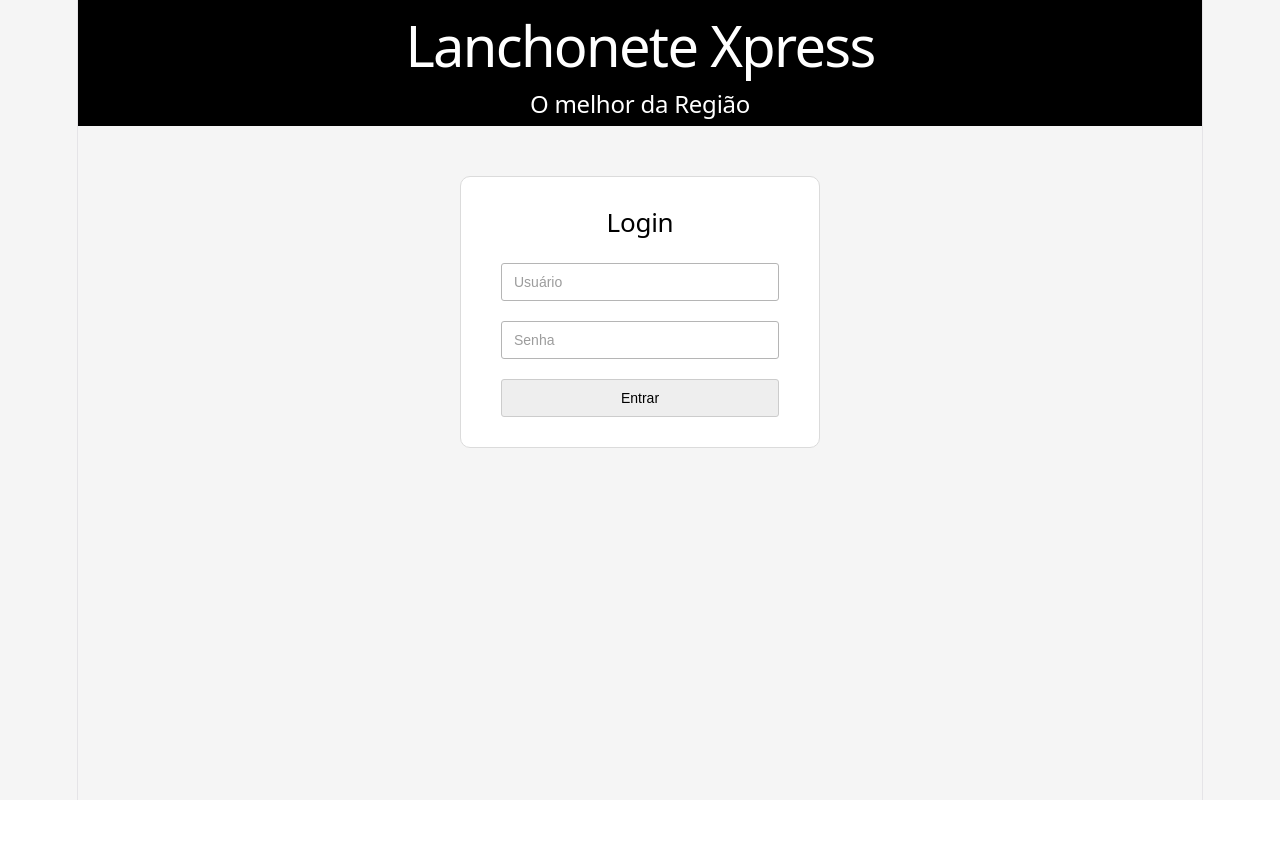
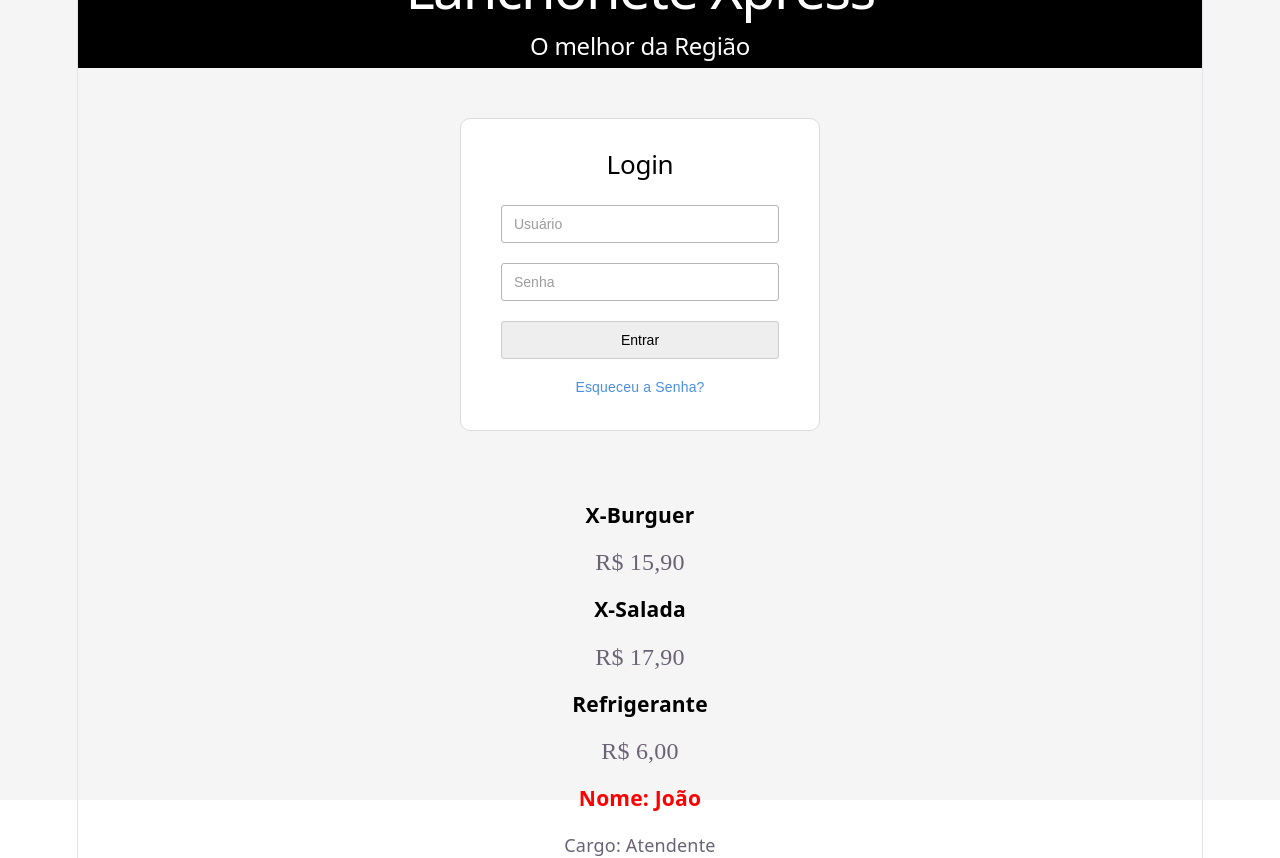
Before and after one commit to micaellima-ai/PROJETO-PA, a React (Vite) app: page / in a window 1280 px wide. Before the commit the page ends 800 px from the top, so only its background shows below. Built offline with nearby package versions, Linux system fonts and the light colour scheme.

Commit message:
atualização aula 20

```diff
--- a/src/App.jsx
+++ b/src/App.jsx
@@ -1,5 +1,8 @@
 import Header from "./components/Header";
 import Login from "./components/login";
+import CardProd from "./components/CardProd";
+import Funcionarios from "./components/Funcionarios";
+
 
 function App() {
   return (
@@ -8,6 +11,13 @@ function App() {
         subtitulo= "O melhor da Região"/>
 
       <Login login="Login"/>
+
+      <CardProd lanche="X-Burguer" valor="R$ 15,90" />
+      <CardProd lanche="X-Salada" valor="R$ 17,90" />
+      <CardProd lanche="Refrigerante" valor="R$ 6,00" />
+
+      <Funcionarios nome="João" cargo="Atendente"/>
+
     </>
 
   )
--- /dev/null
+++ b/src/components/CardProd.css
@@ -0,0 +1,13 @@
+.lanches{
+    text-align: center;
+}
+
+.lanches h3{
+    color: black;
+    font-weight: bold;
+}
+
+.lanches p{
+    font-size: x-large;
+    font-family: 'Times New Roman', Times, serif;
+}
--- /dev/null
+++ b/src/components/CardProd.jsx
@@ -0,0 +1,15 @@
+import './CardProd.css'
+
+function CardProd(props) {
+    return (
+        <>
+            <div className='lanches'>
+
+                <h3>{props.lanche}</h3>
+                <p>{props.valor}</p>
+
+            </div>
+        </>
+    )
+}
+export default CardProd
--- /dev/null
+++ b/src/components/Funcionarios.css
@@ -0,0 +1,9 @@
+.funci{
+    text-align: center;
+
+}
+
+.funci h3{
+    font-weight: bold;
+    color: rgb(255, 0, 0);
+}
--- /dev/null
+++ b/src/components/Funcionarios.jsx
@@ -0,0 +1,15 @@
+import './Funcionarios.css'
+
+function Funcionarios(props) {
+    return (
+        <>
+            <div className='funci'>
+
+                <h3>Nome: {props.nome}</h3>
+                <p>Cargo: {props.cargo}</p>
+
+            </div>
+        </>
+    )
+}
+export default Funcionarios
--- a/src/components/Header.css
+++ b/src/components/Header.css
@@ -1,5 +1,5 @@
 .titulo{
-    background-color: black;
+    background-color: rgb(0, 0, 0);
 
 }
 
--- a/src/components/Login.css
+++ b/src/components/Login.css
@@ -1,7 +1,7 @@
 
 body {
     margin: 0;
-    background-color: #f5f5f5; /* Um fundo levemente cinza para destacar o card branco */
+    background-color: #f5f5f5;
     display: flex;
     justify-content: center;
     align-items: center;
@@ -66,3 +66,16 @@ body {
 #bt_enviar:hover {
     background-color: #e2e2e2;
 }
+.login a {
+    text-align: center;
+    margin-top: 15px;
+    font-size: 14px;
+    color: #4a90e2;
+    text-decoration: none;
+    transition: color 0.2s ease;
+}
+
+.login a:hover {
+    color: #357abd;
+    text-decoration: underline;
+}
--- a/src/components/Login.jsx
+++ b/src/components/Login.jsx
@@ -11,6 +11,9 @@ function Login(props) {
                 <input type="password" id="id_senha" placeholder="Senha" />
                 <button id="bt_enviar">Entrar</button>
 
+
+                <a href="">Esqueceu a Senha?</a>
+
             </div>
 
 
```
